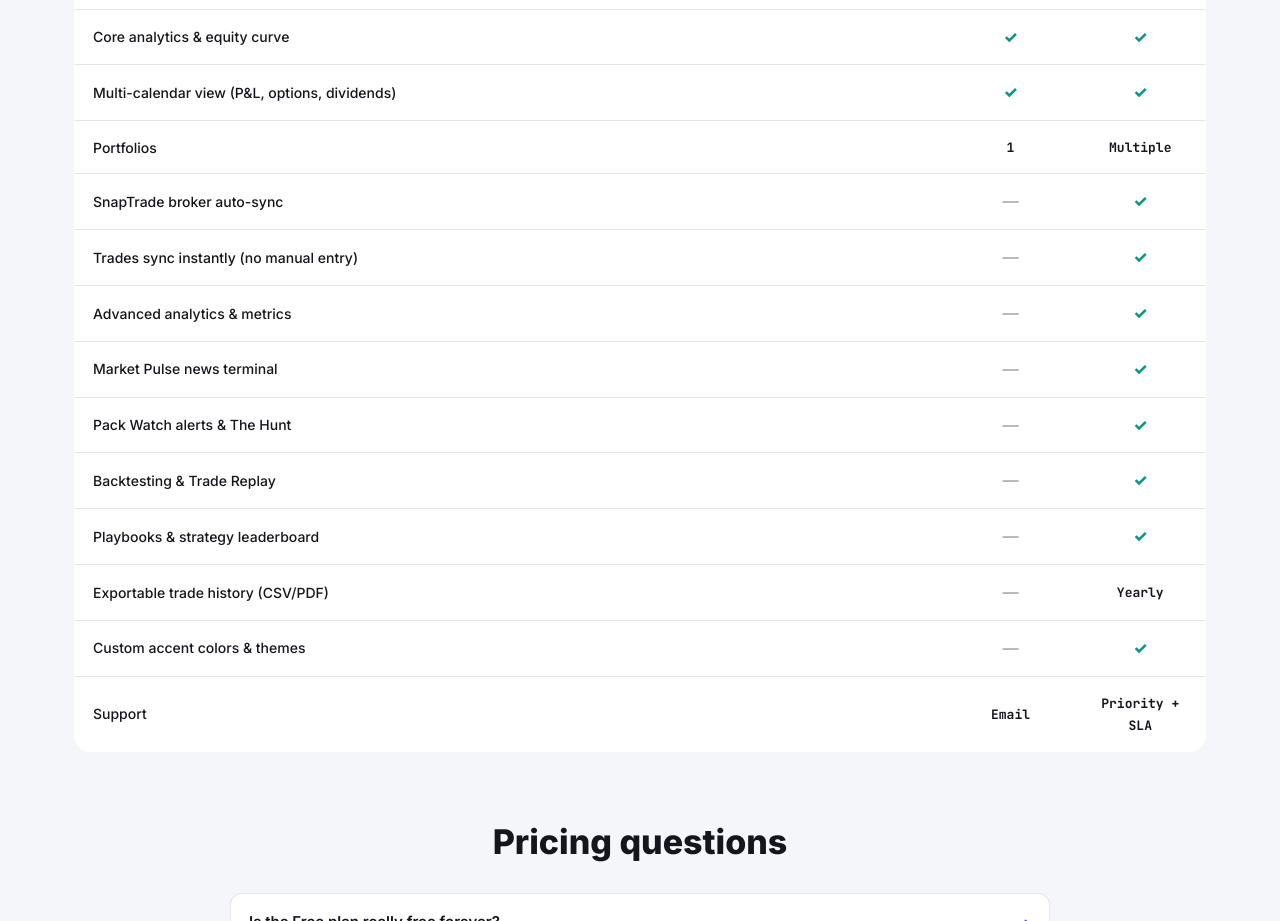
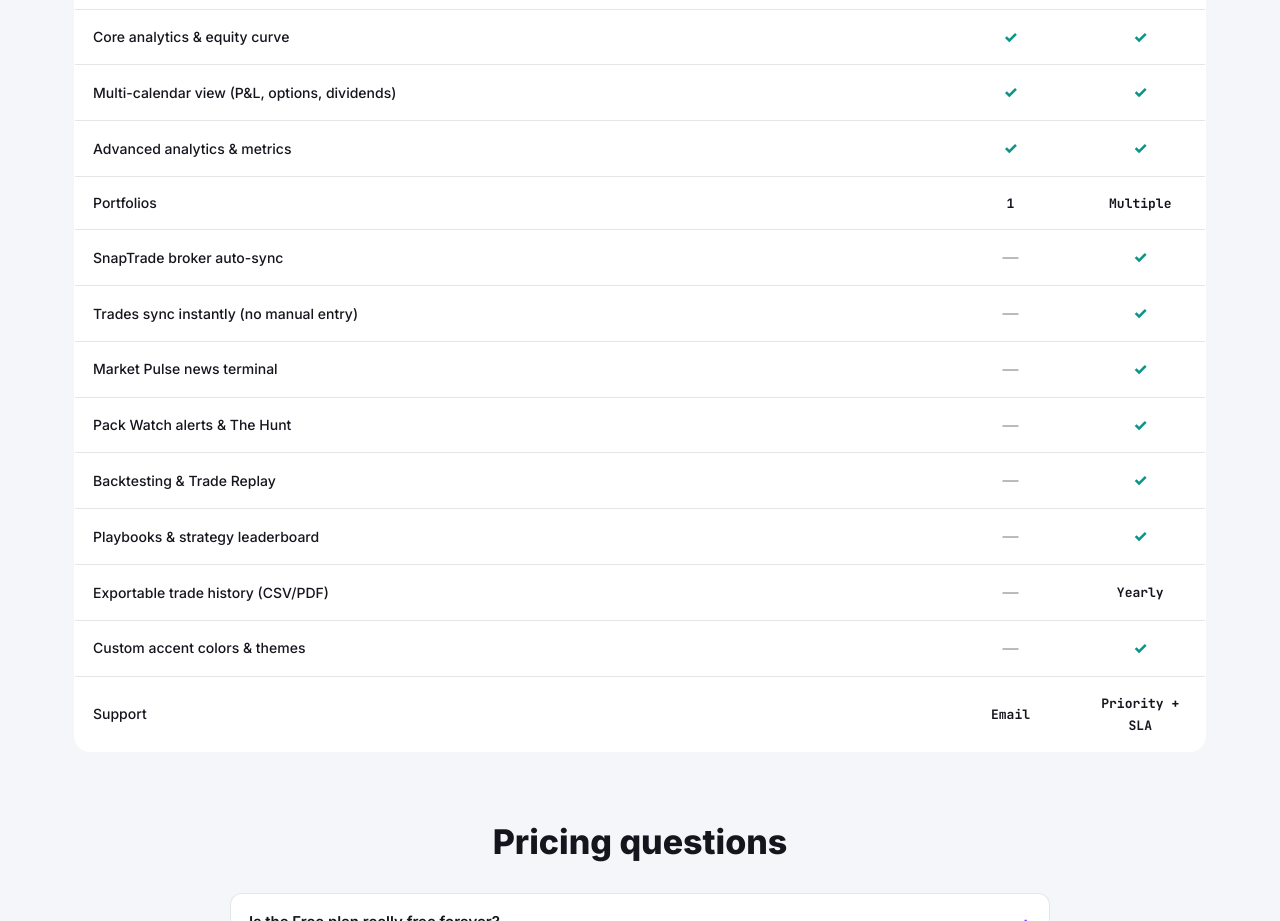
Before and after one commit to Tradevada1/Tradevada-Website, a plain HTML site: page public/pricing.html in a window 1280 px wide. Shown: the part 1480-2401 px from the top of the page. Drawn offline with Linux system fonts and the light colour scheme.

Commit message:
Move Advanced analytics row up, check Free and Pro

```diff
--- a/public/pricing.html
+++ b/public/pricing.html
@@ -261,10 +261,10 @@
         <tr><td class="feat">Wheel-strategy tracker</td><td><span class="ck">✓</span></td><td><span class="ck">✓</span></td></tr>
         <tr><td class="feat">Core analytics &amp; equity curve</td><td><span class="ck">✓</span></td><td><span class="ck">✓</span></td></tr>
         <tr><td class="feat">Multi-calendar view (P&amp;L, options, dividends)</td><td><span class="ck">✓</span></td><td><span class="ck">✓</span></td></tr>
+        <tr><td class="feat">Advanced analytics &amp; metrics</td><td><span class="ck">✓</span></td><td><span class="ck">✓</span></td></tr>
         <tr><td class="feat">Portfolios</td><td><span class="val">1</span></td><td><span class="val">Multiple</span></td></tr>
         <tr><td class="feat">SnapTrade broker auto-sync</td><td><span class="no">—</span></td><td><span class="ck">✓</span></td></tr>
         <tr><td class="feat">Trades sync instantly (no manual entry)</td><td><span class="no">—</span></td><td><span class="ck">✓</span></td></tr>
-        <tr><td class="feat">Advanced analytics &amp; metrics</td><td><span class="no">—</span></td><td><span class="ck">✓</span></td></tr>
         <tr><td class="feat">Market Pulse news terminal</td><td><span class="no">—</span></td><td><span class="ck">✓</span></td></tr>
         <tr><td class="feat">Pack Watch alerts &amp; The Hunt</td><td><span class="no">—</span></td><td><span class="ck">✓</span></td></tr>
         <tr><td class="feat">Backtesting &amp; Trade Replay</td><td><span class="no">—</span></td><td><span class="ck">✓</span></td></tr>
```
